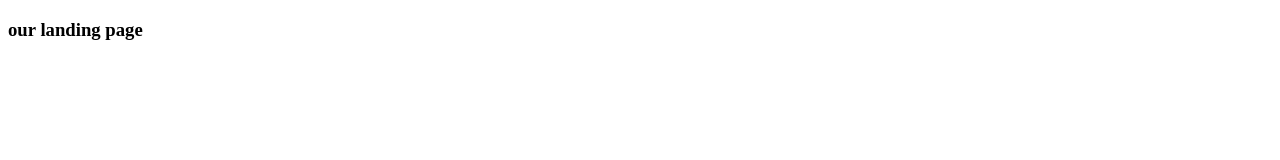
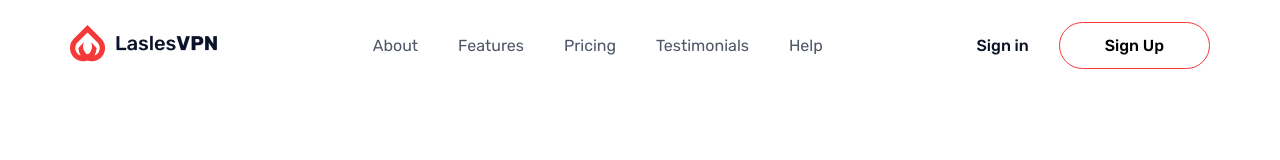
Before and after one commit to justcodebd/landing-1, a plain HTML site: page index.html in a window 1280 px wide. Drawn offline with Linux system fonts and the light colour scheme.

Commit message:
header done

```diff
--- a/index.html
+++ b/index.html
@@ -4,8 +4,47 @@
     <meta charset="UTF-8">
     <meta name="viewport" content="width=device-width, initial-scale=1.0">
     <title>Landing page </title>
+    <link rel="preconnect" href="https://fonts.googleapis.com">
+<link rel="preconnect" href="https://fonts.gstatic.com" crossorigin>
+<link href="https://fonts.googleapis.com/css2?family=Rubik:wght@300;400;500;600;700;800;900&display=swap" rel="stylesheet">
+    <link rel="stylesheet" href="style.css">
+
 </head>
 <body>
-    <h3>our landing page </h3>
+    <!-- ================heder start===================== -->
+    <header>
+        <div class="container">
+            <div class="header-content">
+                <a href="index.html">
+                    <img src="images/logo.png" alt="">
+                </a>
+                <ul class="middle-menu">
+                    <li><a href="">About </a></li>
+                    <li><a href="">Features </a></li>
+                    <li><a href="">Pricing  </a></li>
+                    <li><a href="">Testimonials </a></li>
+                    <li><a href="">Help </a></li>
+                </ul>
+                <ul class="right-menu">
+                    <li><a href="">Sign in  </a></li>
+                    <li><button class="btn-signup">Sign Up  </button></li>
+                </ul>
+            </div>
+        </div>
+    </header>
+    <!-- ================heder end===================== -->
+
+    <!-- ================main start===================== -->
+    <main>
+
+    </main>
+    <!-- ================main  end===================== -->
+
+    <!-- ================footer start===================== -->
+    <footer>
+
+    </footer>
+    <!-- ================Footer  end===================== -->
+
 </body>
 </html>
--- a/style.css
+++ b/style.css
@@ -0,0 +1,78 @@
+
+* {
+    margin: 0;
+    padding: 0;
+    box-sizing: border-box;
+    font-family: 'Rubik', sans-serif;
+}
+
+.container {
+    max-width: 1140px;
+    margin: auto;
+}
+
+/* started header  */
+
+header {
+    height: 90px;
+}
+header .header-content {
+    display: flex;
+    justify-content: space-between;
+    height: 90px;
+    align-items: center;
+}
+header .middle-menu {
+    display: flex;
+    list-style: none;
+    gap: 40px;
+}
+header  .middle-menu a {
+    color: #4F5665;
+    font-family: Rubik;
+    font-size: 16px;
+    font-style: normal;
+    font-weight: 400;
+    line-height: normal;
+    text-decoration: none;
+    transition: all .3s ease-in-out;
+}
+header  .middle-menu a:hover {
+    color: #F53838;
+}
+header .right-menu {
+    display: flex;
+    list-style: none;
+    gap: 30px;
+    align-items: center;
+}
+header .right-menu a {
+    color: #0B132A;
+    font-family: Rubik;
+    font-size: 16px;
+    font-style: normal;
+    font-weight: 500;
+    line-height: normal;
+    text-decoration: none;
+    transition: all .5s ease-in;
+}
+header .right-menu a:hover {
+    color: #F53838;
+}
+header  .right-menu .btn-signup {
+    padding: 13px 45px;
+    background-color: transparent;
+    border: 1px solid #F53838;
+    border-radius: 50px;
+    transition: all .5s ease-in;
+    font-family: Rubik;
+    font-size: 16px;
+    font-style: normal;
+    font-weight: 500;
+    line-height: normal;
+}
+header  .right-menu .btn-signup:hover {
+    cursor: pointer;
+    background-color: #F53838;
+    color: #fff;
+}
```
